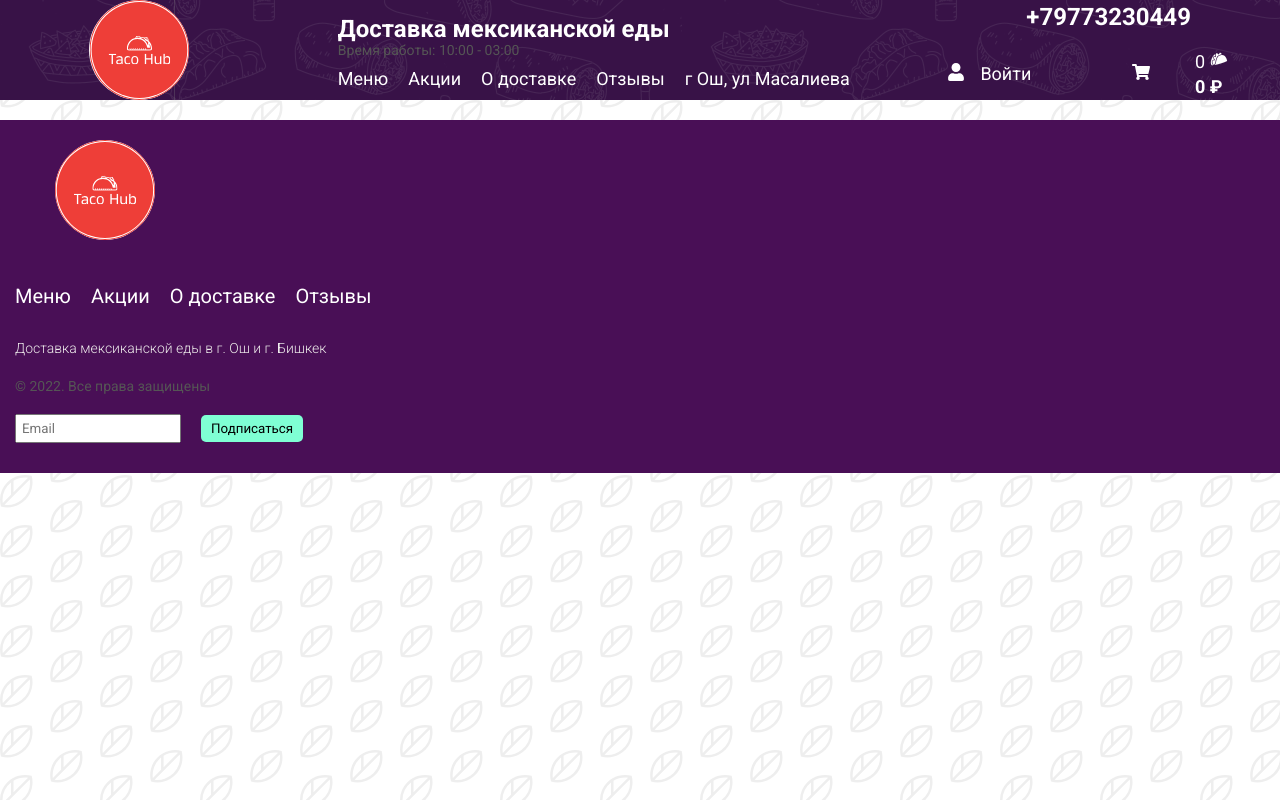
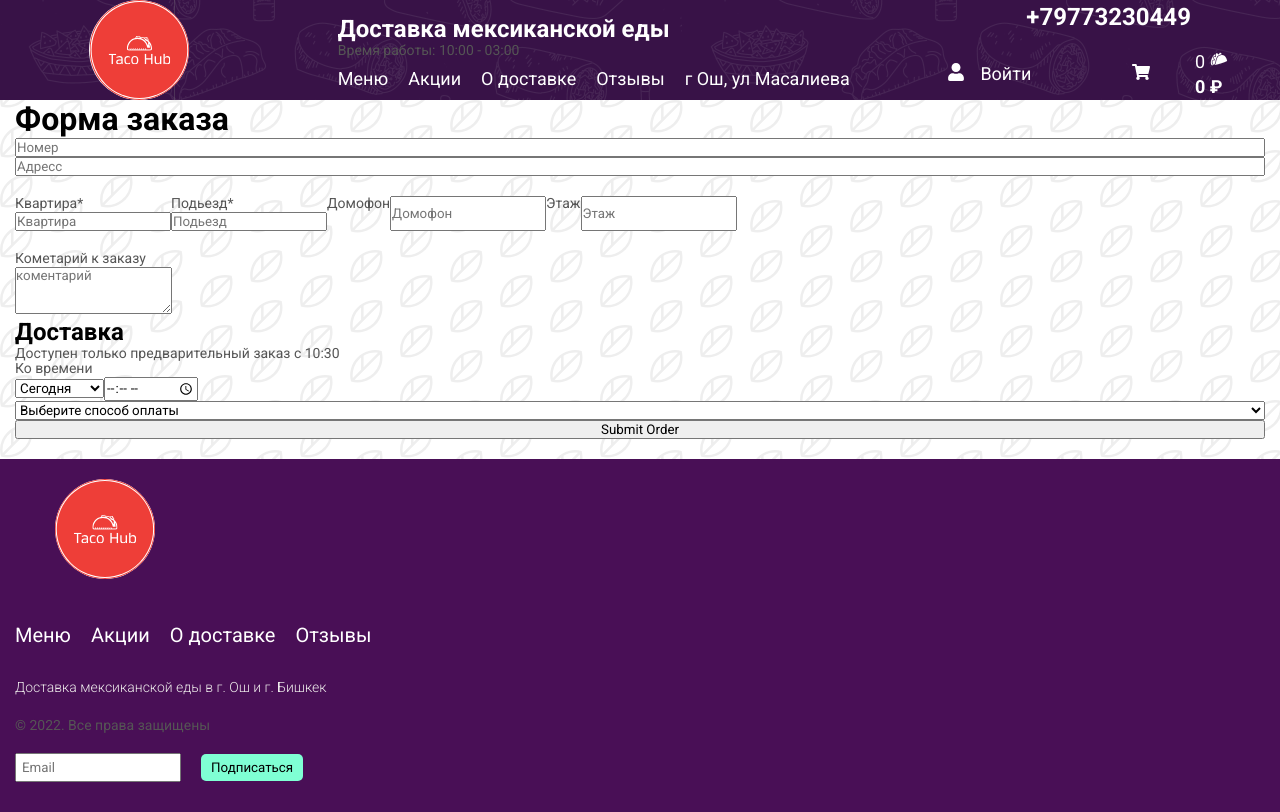
Before and after one commit to muhammed0405/tacohub, a React (Vite) app: page /order in a window 1280 px wide. Built offline with nearby package versions, Linux system fonts and the light colour scheme.

Commit message:
added order form

```diff
--- a/package.json
+++ b/package.json
@@ -11,6 +11,7 @@
   },
   "dependencies": {
     "@redux-devtools/extension": "^3.3.0",
+    "axios": "^1.6.8",
     "lodash": "^4.17.21",
     "lottie-web": "^5.12.2",
     "ngrok": "^5.0.0-beta.2",
--- a/src/App.tsx
+++ b/src/App.tsx
@@ -9,6 +9,7 @@ import Home from "./Pages/Home/Home/Home"
 import Reviews from "./Pages/Reviews/Reviews"
 import Sales from "./Pages/Sales/Sales"
 import { OrderAddress } from "./Pages/OrderAddress/OrderAddress"
+import { OrderPage } from "./Pages/OrderPage/OrderPage"
 
 function App() {
 	return (
@@ -20,8 +21,9 @@ function App() {
 				<Route path="/sales" element={<Sales />} />
 				<Route path="/reviews" element={<Reviews />} />
 				<Route path="/address" element={<OrderAddress/>} />
+				<Route path="/order" element={<OrderPage/>} />
+			</Routes>
 
-			</Routes>
 			<Footer />
 		</>
 	)
--- /dev/null
+++ b/src/Pages/OrderPage/OrderPage.scss
@@ -0,0 +1,15 @@
+#sheetdb-form{
+	display: flex;
+	flex-direction: column;
+
+
+	.house__details{
+		display: flex;
+		margin: 20px 0;
+		flex-wrap: wrap;
+	}
+
+	.order_comment{
+
+	}
+}
--- /dev/null
+++ b/src/Pages/OrderPage/OrderPage.tsx
@@ -0,0 +1,118 @@
+/** @format */
+
+import axios from "axios"
+import { FormEvent, useEffect, useState } from "react"
+import "./OrderPage.scss"
+
+export function OrderPage() {
+	const [dateOptions, setDateOptions] = useState<string[]>([])
+
+	useEffect(() => {
+		const today = new Date("2024-04-13T00:00:00")
+		const options = ["today"]
+
+		for (let i = 1; i <= 7; i++) {
+			const nextDay = new Date(today)
+			nextDay.setDate(today.getDate() + i)
+			const day = nextDay.getDate().toString().padStart(2, "0")
+			const month = (nextDay.getMonth() + 1).toString().padStart(2, "0")
+			const year = nextDay.getFullYear()
+			options.push(`${day}.${month}.${year}`)
+		}
+
+		setDateOptions(options)
+	}, [])
+
+	const handleSubmit = (e: FormEvent<HTMLFormElement>) => {
+		e.preventDefault()
+		const form = e.currentTarget
+		axios
+			.post(form.action, new FormData(form))
+			.then(() => {
+				window.open("page2.html", "_blank")
+			})
+			.catch(error => {
+				console.error("Error!", error.message)
+			})
+	}
+
+	return (
+		<div className="container">
+			<h1>Форма заказа</h1>
+			<form
+				action="https://sheetdb.io/api/v1/mhprlykneyavm"
+				method="post"
+				id="sheetdb-form"
+				onSubmit={handleSubmit}
+			>
+				<input type="number" name="data[number]" placeholder="Номер" required />{" "}
+				<input type="text" name="data[address]" placeholder="Адресс" required />
+				<div className="house__details">
+					<div>
+						{" "}
+						<p>Квартира*</p>
+						<input
+							type="number"
+							name="data[flat]"
+							placeholder="Квартира"
+							required
+						/>
+					</div>{" "}
+					<div>
+						<p>Подьезд*</p>{" "}
+						<input
+							type="number"
+							name="data[entrance]"
+							placeholder="Подьезд"
+							required
+						/>{" "}
+					</div>
+					<p>Домофон</p>{" "}
+					<input
+						type="number"
+						name="data[intercom]"
+						placeholder="Домофон"
+						required
+					/>{" "}
+					<p>Этаж</p>
+					<input
+						type="number"
+						name="data[floor]"
+						placeholder="Этаж"
+						required
+					/>{" "}
+				</div>
+				<div className="order_comment">
+					<p>Кометарий к заказу</p>{" "}
+					<textarea
+						name="data[comment]"
+						placeholder="коментарий"
+						rows={3}
+						required
+					></textarea>
+				</div>
+				<div className="order_date">
+					<h2>Доставка</h2>
+					<p>Доступен только предварительный заказ с 10:30</p>
+					<p>Ко времени</p>
+					<select name="data[date]" required>
+						{dateOptions.map((date, index) => (
+							<option key={index} value={date}>
+								{date === "today" ? "Сегодня" : date}
+							</option>
+						))}
+					</select>
+					<input type="time" name="data[time]" placeholder="Время" required />
+				</div>
+				<select name="data[payment]" required>
+					<option value="">Выберите способ оплаты</option>
+					<option value="card">Картой</option>
+					<option value="cash">Наличными</option>
+				</select>
+				<button type="submit" className="submitbtn">
+					Submit Order
+				</button>
+			</form>
+		</div>
+	)
+}
--- a/src/components/Cart/cart.tsx
+++ b/src/components/Cart/cart.tsx
@@ -1,14 +1,15 @@
 /** @format */
 
-import { useEffect, useState } from 'react'
-import toast, { Toaster } from 'react-hot-toast'
-import { GiTacos } from 'react-icons/gi'
-import { ImSpoonKnife } from 'react-icons/im'
-import { IoClose } from 'react-icons/io5'
-import { useDispatch, useSelector } from 'react-redux'
-import { actionTypeKeys } from '../../Redux/actionTypes/actionTypes'
-import { IState, ITaco } from '../../Redux/actionTypes/types'
-import '../Cart/cart.scss'
+import { useEffect, useState } from "react"
+import { Toaster } from "react-hot-toast"
+// import { GiTacos } from 'react-icons/gi'
+import { ImSpoonKnife } from "react-icons/im"
+import { IoClose } from "react-icons/io5"
+import { useDispatch, useSelector } from "react-redux"
+import { useNavigate } from "react-router-dom"
+import { actionTypeKeys } from "../../Redux/actionTypes/actionTypes"
+import { IState, ITaco } from "../../Redux/actionTypes/types"
+import "../Cart/cart.scss"
 
 const Cart = () => {
 	const showCart = useSelector((state: IState) => state.showCart)
@@ -16,6 +17,7 @@ const Cart = () => {
 	const [personCount, setPersonCount] = useState(0)
 	const [isCostEnough, setIsCostEnough] = useState<boolean>(false)
 	const dispatch = useDispatch()
+	const navigate = useNavigate()
 
 	const subtotal = cartTaco.reduce((acc, el) => acc + el.price * el.quantity, 0)
 	const discount = subtotal > 200 ? subtotal * 0.1 : 0
@@ -40,51 +42,51 @@ const Cart = () => {
 			setIsCostEnough(true)
 		}
 	}, [totalSum])
-	const notify = () =>
-		toast(
-			<div>
-				<p
-					style={{
-						display: 'flex',
-						alignItems: 'center',
-						gap: '10px',
-						color: 'black',
-						fontWeight: 'bold',
-						fontSize: '16px',
-					}}
-				>
-					Ваш <GiTacos /> в пути
-				</p>
-			</div>
-		)
+	// const notify = () =>
+	// 	toast(
+	// 		<div>
+	// 			<p
+	// 				style={{
+	// 					display: 'flex',
+	// 					alignItems: 'center',
+	// 					gap: '10px',
+	// 					color: 'black',
+	// 					fontWeight: 'bold',
+	// 					fontSize: '16px',
+	// 				}}
+	// 			>
+	// 				Ваш <GiTacos /> в пути
+	// 			</p>
+	// 		</div>
+	// 	)
 	return (
-		<div className='cart__node' style={{ display: showCart ? 'flex' : 'none' }}>
-			<div className='left__div' onClick={handleCartClose} />
-			<div className='right__div'>
-				<h1 className='cart__title'>Ваш заказ</h1>
-				<button className='cart__close' onClick={handleCartClose}>
+		<div className="cart__node" style={{ display: showCart ? "flex" : "none" }}>
+			<div className="left__div" onClick={handleCartClose} />
+			<div className="right__div">
+				<h1 className="cart__title">Ваш заказ</h1>
+				<button className="cart__close" onClick={handleCartClose}>
 					<IoClose />
 				</button>
-				<div className='cart'>
+				<div className="cart">
 					{cartTaco.length > 0 &&
-						cartTaco.map((item) => (
-							<div key={item.id} className='cart__container'>
-								<div className='cart__img'>
-									<img src={item.img} alt={item.title || 'Taco Image'} />
+						cartTaco.map(item => (
+							<div key={item.id} className="cart__container">
+								<div className="cart__img">
+									<img src={item.img} alt={item.title || "Taco Image"} />
 									<h1>{item.title}</h1>
 								</div>
-								<div className='cart__count'>
+								<div className="cart__count">
 									<p>{item.price * item.quantity} рубль</p>
-									<div className='cart__btns'>
+									<div className="cart__btns">
 										<button
-											className='cart__btn'
+											className="cart__btn"
 											onClick={() => handleDecreaseQuantity(item)}
 										>
 											-
 										</button>
 										<p>{item.quantity}</p>
 										<button
-											className='cart__btn'
+											className="cart__btn"
 											onClick={() => handleIncreaseQuantity(item)}
 										>
 											+
@@ -96,15 +98,15 @@ const Cart = () => {
 					<hr />
 				</div>
 
-				<div className='cart__summary'>
-					<div className='count'>
-						<div className='cart__img'>
+				<div className="cart__summary">
+					<div className="count">
+						<div className="cart__img">
 							<span>{<ImSpoonKnife />}</span>
 							<p>количество персон</p>
 						</div>
-						<div className='cart__btns'>
+						<div className="cart__btns">
 							<button
-								className='cart__btn'
+								className="cart__btn"
 								onClick={() =>
 									setPersonCount(
 										personCount > 0 ? personCount - 1 : personCount
@@ -116,7 +118,7 @@ const Cart = () => {
 							<h1>{personCount}</h1>
 
 							<button
-								className='cart__btn'
+								className="cart__btn"
 								onClick={() => setPersonCount(personCount + 1)}
 							>
 								+
@@ -125,21 +127,21 @@ const Cart = () => {
 					</div>
 					<hr />
 
-					<div className='cart_cost'>
-						<div className='discount'>
+					<div className="cart_cost">
+						<div className="discount">
 							<span>Стоимость</span> {subtotal} рубль
 						</div>
-						<div className='discount'>
+						<div className="discount">
 							<span>Доставка</span>
 							<span>бесплатно</span>
 						</div>
 						{discount > 0 && (
-							<div className='discount'>
+							<div className="discount">
 								<p>Скидка:</p>
 								<p> -{discount.toFixed(0)} рубль</p>
 							</div>
 						)}
-						<div className='discount'>
+						<div className="discount">
 							<span>Итого стоимость:</span>
 							<span> {totalSum.toFixed(0)} рубль</span>
 						</div>
@@ -147,34 +149,29 @@ const Cart = () => {
 				</div>
 
 				{isCostEnough && cartTaco.length > 0 && (
-					<p className='cart__warn'>
+					<p className="cart__warn">
 						{Math.trunc(950 - totalSum)}р. до минимальной суммы заказа (950.)
 					</p>
 				)}
 				{cartTaco.length === 0 ? (
-					''
+					""
 				) : (
 					<button
 						onClick={() => {
 							if (totalSum > 950) {
-								notify(),
-									setTimeout(() => {
-										handleClearCart()
-										setPersonCount(0)
-									}, 1500)
-								setIsCostEnough(false)
+								navigate("/order")
 							}
 						}}
-						className='cart__banner'
+						className="cart__banner"
 					>
 						<p>Оформить заказ</p>
 						<Toaster
 							toastOptions={{
-								className: '',
+								className: "",
 								style: {
-									background: '#84cdee',
-									padding: '16px',
-									marginTop: '130px',
+									background: "#84cdee",
+									padding: "16px",
+									marginTop: "130px",
 								},
 								duration: 1000,
 							}}
```
Also changed, not shown: src/components/OrderDate/OrderDate.tsx (added, +64 -0 lines), 1 other file (tests, documents, lock files or other folders).
